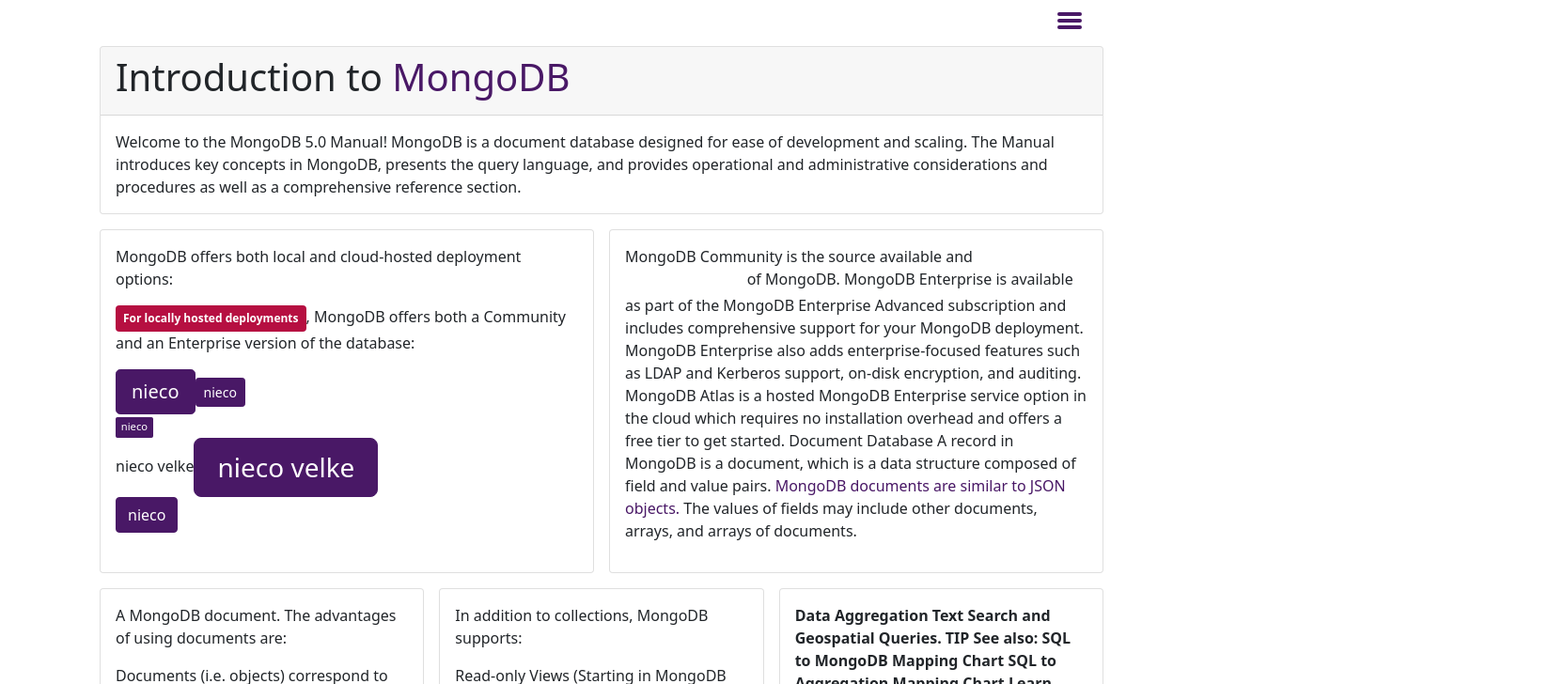
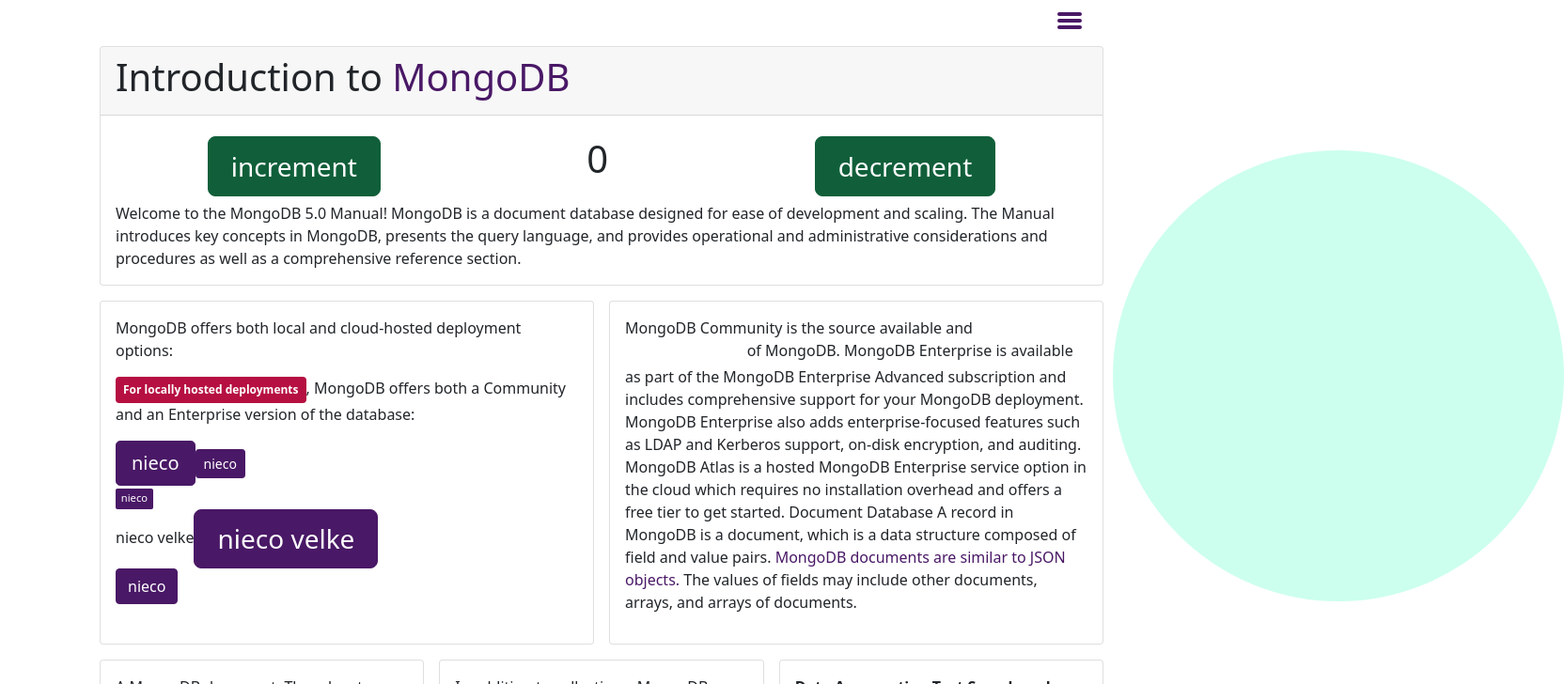
Before and after one commit to mkrasnansk/somerjs, a React (Create React App) app: page / in a window 1280 px wide. Shown: the top 728 px of the page at 94% size, 1664 px wide, since content can reach past the window. Built offline with nearby package versions, Linux system fonts and the light colour scheme.

Commit message:
implementation redux

```diff
--- a/package.json
+++ b/package.json
@@ -3,6 +3,7 @@
   "version": "0.1.0",
   "private": true,
   "dependencies": {
+    "@reduxjs/toolkit": "^1.8.0",
     "@testing-library/jest-dom": "^5.16.2",
     "@testing-library/react": "^12.1.3",
     "@testing-library/user-event": "^13.5.0",
@@ -12,6 +13,7 @@
     "react-bootstrap": "^2.2.0",
     "react-dom": "^17.0.2",
     "react-icons": "^4.3.1",
+    "react-redux": "^7.2.6",
     "react-reveal": "^1.2.2",
     "react-scripts": "5.0.0",
     "sass": "^1.49.9",
--- /dev/null
+++ b/src/app/store.js
@@ -0,0 +1,9 @@
+import { configureStore } from "@reduxjs/toolkit";
+import counterReducer from "../features/counter/counterSlice";
+import menuStatesReducer from "../features/state/menuStatesSlice";
+export default configureStore({
+	reducer: {
+		counter: counterReducer,
+        menuStates: menuStatesReducer,
+	},
+});
--- a/src/assets/customBootstrap/buttons/btn.scss
+++ b/src/assets/customBootstrap/buttons/btn.scss
@@ -102,7 +102,10 @@
 		margin-right: 0;
 	}
 }
-
+.btn-sm + .dropdown-toggle-split {
+	padding-right: $btn-padding-x-sm * 0.75;
+	padding-left: $btn-padding-x-sm * 0.75;
+}
 .btn-sm + .dropdown-toggle-split {
 	padding-right: $btn-padding-x-sm * 0.75;
 	padding-left: $btn-padding-x-sm * 0.75;
--- a/src/components/assets/MoreText.js
+++ b/src/components/assets/MoreText.js
@@ -1,8 +1,10 @@
 import { useEffect, useState } from "react";
 import { Button, Card, Col, Container, Nav, Row } from "react-bootstrap";
+import { useDispatch, useSelector } from "react-redux";
 import { Slide } from "react-reveal";
 import Jump from "react-reveal/Jump";
 import Pulse from "react-reveal/Pulse";
+import { decrement, increment } from "../../features/counter/counterSlice";
 let range;
 
 const smoothShow = () => {
@@ -13,10 +15,12 @@
 	}
 };
 const getHeightPosition = () => {
-	range = window.pageYOffset + window.innerHeight
+	range = window.pageYOffset + window.innerHeight;
 };
 
 export default function MoreText() {
+	const count = useSelector((state) => state.counter.value);
+	const dispatch = useDispatch();
 	const [anim, setAnim] = useState(false);
 	const [tada, setTada] = useState(false);
 	useEffect(() => {
@@ -28,6 +32,9 @@
 		}, 500);
 	}, []);
 
+	const inrementHandle = () => {
+		dispatch(increment());
+	};
 	return (
 		<Container>
 			<Slide top cascade when={anim}>
@@ -38,6 +45,26 @@
 						</h1>
 					</Card.Header>
 					<Card.Body>
+						<Row className="align-items-center justify-content-around">
+							<Col className="col-auto">
+								<Button onClick={inrementHandle} className="btn-success btn-xl">
+									increment
+								</Button>
+							</Col>
+							<Col className="col-auto">
+								<Pulse spy={count}>
+									<p className="fs-1 font-weight-bold">{count}</p>
+								</Pulse>
+							</Col>
+							<Col className="col-auto">
+								<Button
+									onClick={() => dispatch(decrement())}
+									className="btn-success btn-xl"
+								>
+									decrement
+								</Button>
+							</Col>
+						</Row>
 						Welcome to the MongoDB 5.0 Manual! MongoDB is a document database designed
 						for ease of development and scaling. The Manual introduces key concepts in
 						MongoDB, presents the query language, and provides operational and
--- /dev/null
+++ b/src/components/assets/scss/circle.scss
@@ -0,0 +1,10 @@
+.circle{
+    width: 30rem;
+    height: 30rem;
+    right: -24rem;
+    top: 20vh;
+    border-radius: 15rem;
+    background-color: aquamarine;
+    position: absolute;
+    opacity: .4;
+}
--- a/src/components/layout/Hamburger.js
+++ b/src/components/layout/Hamburger.js
@@ -1,21 +1,27 @@
-import React from 'react'
-import { Button, Container } from 'react-bootstrap'
+import { Button, Container } from "react-bootstrap";
+import { useDispatch, useSelector } from "react-redux";
+import { changeState } from "../../features/state/menuStatesSlice";
 import "../assets/scss/burgerCSS.scss";
 
-export const Hamburger = (props) => {
+export const Hamburger = () => {
+	const show = useSelector((state) => state.menuStates.show);
+	const hideBtnClose = useSelector((state) => state.menuStates.iWidth);
+	const dispatch = useDispatch();
+	const toggleShow = () => {
+		dispatch(changeState());
+	};
+
 	return (
 		<Container className="w-100 text-end">
-    <Button
-        variant="btn btn-link shadow-none"
-        onClick={props.toggleShow}
-        className="me-2"
-    >
-        <div id="close-icon" className={props.show ? "open" : ""}>
+			<div className={hideBtnClose && show ? "d-none" : ""}>
+				<Button variant="btn btn-link shadow-none" onClick={toggleShow} className="me-2">
+					<div id="close-icon" className={show ? "open" : ""}>
 						<span className="bg-primary"></span>
 						<span className="bg-primary"></span>
 						<span className="bg-primary"></span>
 					</div>
 				</Button>
+			</div>
 		</Container>
-  )
-}
+	);
+};
--- a/src/components/layout/MainLayout.js
+++ b/src/components/layout/MainLayout.js
@@ -1,21 +1,27 @@
-import { useState } from "react";
 import { Col, Row } from "react-bootstrap";
+import { useDispatch, useSelector } from "react-redux";
+import { changeState } from "../../features/state/menuStatesSlice";
+
 import MoreText from "../assets/MoreText";
+import "../assets/scss/circle.scss";
 import { OffCanvasNavSideBar } from "../navigation/OffcanvasNavSideBar";
 import { Hamburger } from "./Hamburger";
 
 export const MainLayout = () => {
-	const [show, setShow] = useState(false);
-	const toggleShow = () => setShow((s) => !s);
-	const handleClose = () => setShow(false);
+	const show = useSelector((state) => state.menuStates.show);
+	const dispatch = useDispatch();
+	const toggleShow = () => {
+		dispatch(changeState());
+	};
 	return (
 		<Row>
 			<Col className={show ? "col-12 col-lg-9 slowMotion " : "col-12 slowMotion "}>
-				<Hamburger toggleShow={toggleShow} show={show}/>
+				<div className="circle"></div>
+				<Hamburger />
 				<MoreText />
 			</Col>
 			<Col className={show ? "d-block col-12 col-lg-3" : "d-none"}>
-				<OffCanvasNavSideBar backdrop={true} onHide={handleClose} showCanvas={show} />
+				<OffCanvasNavSideBar backdrop={true} onHide={toggleShow} showCanvas={show} />
 			</Col>
 		</Row>
 	);
--- a/src/components/navigation/OffcanvasNavSideBar.js
+++ b/src/components/navigation/OffcanvasNavSideBar.js
@@ -1,17 +1,9 @@
-import { useEffect, useState } from "react";
+import { useEffect } from "react";
 import { Button, Col, Offcanvas, Row } from "react-bootstrap";
+import { useDispatch, useSelector } from "react-redux";
+import { changeInnerWidth, changeState } from "../../features/state/menuStatesSlice";
 
-export function OffCanvasNavSideBar(props) {
-	const { backdrop, onHide, showCanvas } = props;
-	const [iWidth, setIWidth] = useState(false);
-	const handleResize = debounce(() => {
-		if (window.innerWidth < 992) {
-			setIWidth(true);
-		} else {
-			setIWidth(false);
-		}
-	}, 250);
-	function debounce(func, wait, immediate) {
+const debounce = (func, wait, immediate) => {
 	let timeout;
 	return function () {
 		let context = this,
@@ -25,7 +17,23 @@
 		timeout = setTimeout(later, wait);
 		if (callNow) func.apply(context, args);
 	};
+};
+
+export function OffCanvasNavSideBar() {
+	const show = useSelector((state) => state.menuStates.show);
+	const iWidth = useSelector((state) => state.menuStates.iWidth);
+	const dispatch = useDispatch();
+	const toggleShow = () => {
+		dispatch(changeState());
+	};
+	const handleResize = debounce(() => {
+		if (window.innerWidth < 992) {
+			dispatch(changeInnerWidth(true));
+		} else {
+			dispatch(changeInnerWidth(false));
 		}
+	}, 250);
+
 	useEffect(() => {
 		window.addEventListener("resize", handleResize);
 		handleResize();
@@ -33,7 +41,16 @@
 	}, [handleResize]);
 
 	return (
-		<Offcanvas placement="end" className={iWidth ? "w-100 " : "w-25 bg-light"} id="OFFc" backdrop={backdrop} scroll onHide={onHide} show={showCanvas} backdropClassName="backdropHidden">
+		<Offcanvas
+			placement="end"
+			className={iWidth ? "w-100 " : "w-25 bg-light"}
+			id="OFFc"
+			backdrop={true}
+			scroll
+			onHide={toggleShow}
+			show={show}
+			backdropClassName="backdropHidden"
+		>
 			<Offcanvas.Header closeButton={iWidth}>
 				<Offcanvas.Title className="text-primary">Menu</Offcanvas.Title>
 			</Offcanvas.Header>
--- /dev/null
+++ b/src/features/counter/counterSlice.js
@@ -0,0 +1,28 @@
+import { createSlice } from '@reduxjs/toolkit'
+
+export const counterSlice = createSlice({
+  name: 'counter',
+  initialState: {
+    value: 0,
+  },
+  reducers: {
+    increment: (state) => {
+      // Redux Toolkit allows us to write "mutating" logic in reducers. It
+      // doesn't actually mutate the state because it uses the Immer library,
+      // which detects changes to a "draft state" and produces a brand new
+      // immutable state based off those changes
+      state.value += 1
+    },
+    decrement: (state) => {
+      state.value -= 1
+    },
+    incrementByAmount: (state, action) => {
+      state.value += action.payload
+    },
+  },
+})
+
+// Action creators are generated for each case reducer function
+export const { increment, decrement, incrementByAmount } = counterSlice.actions
+
+export default counterSlice.reducer
--- /dev/null
+++ b/src/features/state/menuStatesSlice.js
@@ -0,0 +1,25 @@
+import { createSlice } from "@reduxjs/toolkit";
+
+const initialState = {
+	show: false,
+	iWidth: false,
+};
+
+export const menuStates = createSlice({
+	name: "menuStates",
+	initialState,
+	reducers: {
+		changeState: (state) => {
+			state.show = !state.show;
+		},
+		changeInnerWidth: (state, action) => {
+            console.log(action);
+			state.iWidth = action.payload;
+		},
+	},
+});
+
+// Action creators are generated for each case reducer function
+export const { changeState, changeInnerWidth } = menuStates.actions;
+
+export default menuStates.reducer;
--- a/src/index.js
+++ b/src/index.js
@@ -1,12 +1,14 @@
-import React from 'react';
-import ReactDOM from 'react-dom';
-import './index.css';
-import App from './App';
-import "./assets/customBootstrap/main.scss"
+import React from "react";
+import ReactDOM from "react-dom";
+import "./index.css";
+import App from "./App";
+import "./assets/customBootstrap/main.scss";
+import store from "./app/store";
+import { Provider } from "react-redux";
 
 ReactDOM.render(
-  <React.StrictMode>
-    <App />
-  </React.StrictMode>,
-  document.getElementById('root'),
+	<Provider store={store}>
+		<App />
+	</Provider>,
+	document.getElementById("root"),
 );
```
Also changed, not shown: 1 other file (tests, documents, lock files or other folders). Lines whose indentation alone changed are shown as unchanged.
